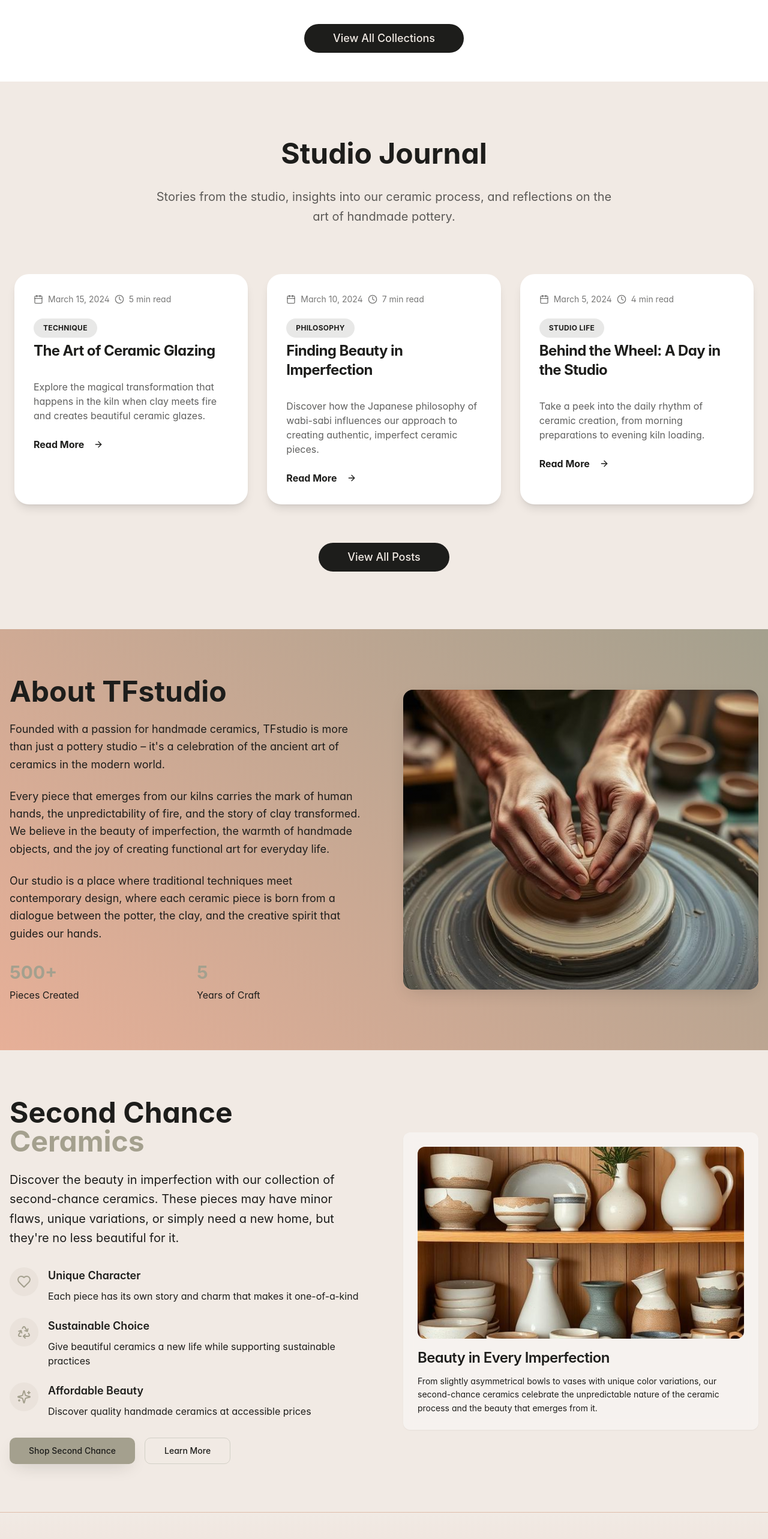
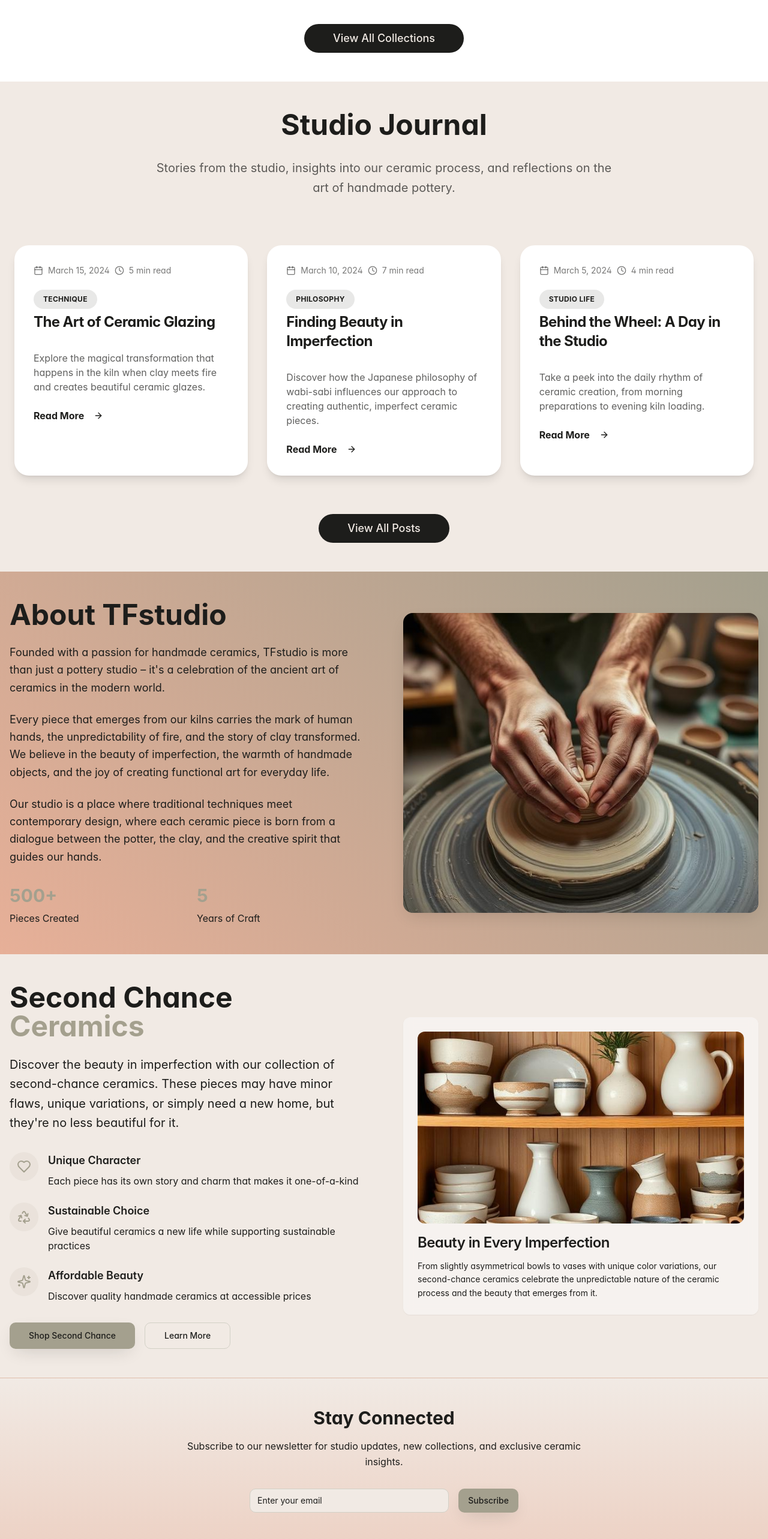
Before and after one commit to jernej107/ceramic-story-wireframe, a React (Vite) app: page / in a window 1280 px wide. Shown: the part 1260-3826 px from the top of the page at 60% size. Built offline with nearby package versions, Linux system fonts and the light colour scheme; a web font is replaced by a local one.

Commit message:
Refactor: Adjust site-wide spacing

```diff
--- a/src/components/AboutSection.tsx
+++ b/src/components/AboutSection.tsx
@@ -2,7 +2,7 @@ import processImage from "@/assets/ceramic-process.jpg";
 
 const AboutSection = () => {
   return (
-    <section id="about" className="py-20 ceramic-gradient">
+    <section id="about" className="py-12 ceramic-gradient">
       <div className="container mx-auto px-4">
         <div className="grid grid-cols-1 lg:grid-cols-2 gap-16 items-center">
           <div className="order-2 lg:order-1">
--- a/src/components/Footer.tsx
+++ b/src/components/Footer.tsx
@@ -7,7 +7,7 @@ const Footer = () => {
     <footer className="subtle-gradient border-t border-border/40">
       <div className="container mx-auto px-4">
         {/* Newsletter Section */}
-        <div className="py-16 border-b border-border/40">
+        <div className="py-12 border-b border-border/40">
           <div className="text-center max-w-2xl mx-auto">
             <h3 className="text-3xl font-bold mb-4 text-foreground">
               Stay Connected
@@ -29,7 +29,7 @@ const Footer = () => {
         </div>
 
         {/* Footer Content */}
-        <div className="py-16">
+        <div className="py-12">
           <div className="grid grid-cols-1 md:grid-cols-2 lg:grid-cols-4 gap-8">
             {/* Brand */}
             <div className="lg:col-span-2">
--- a/src/components/JournalSection.tsx
+++ b/src/components/JournalSection.tsx
@@ -28,7 +28,7 @@ const JournalSection = () => {
   ];
 
   return (
-    <section id="journal" className="py-24 bg-background">
+    <section id="journal" className="py-12 bg-background">
       <div className="container mx-auto px-6">
         <div className="text-center mb-20">
           <h2 className="text-5xl font-bold mb-8 text-foreground">
--- a/src/components/SecondChanceCeramics.tsx
+++ b/src/components/SecondChanceCeramics.tsx
@@ -23,7 +23,7 @@ const SecondChanceCeramics = () => {
   ];
 
   return (
-    <section id="second-chance" className="py-20 bg-background">
+    <section id="second-chance" className="py-12 bg-background">
       <div className="container mx-auto px-4">
         <div className="grid grid-cols-1 lg:grid-cols-2 gap-16 items-center">
           <div>
```
